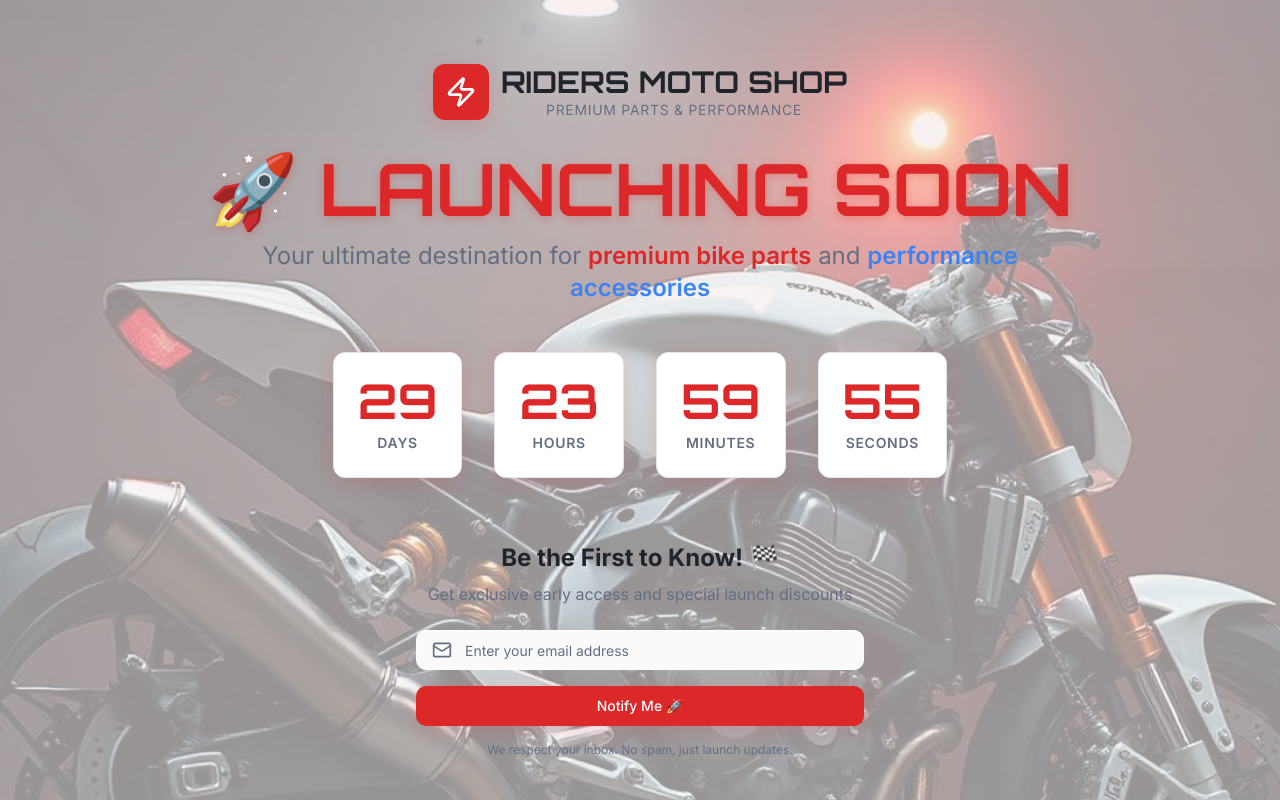
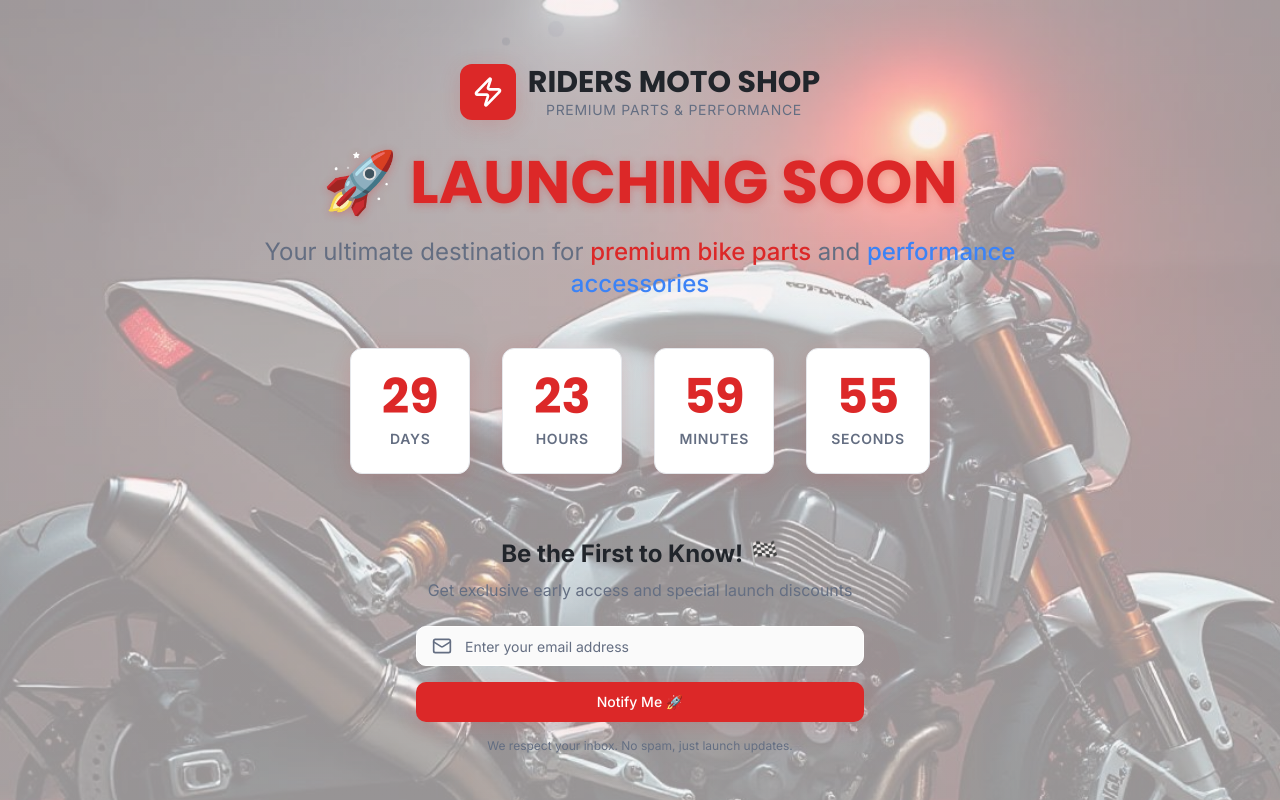
Before and after one commit to TrizenVenturesLLP/riders-moto-launch, a React (Vite) app: page / in a window 1280 px wide. Shown: the top 800 px of the page. Built offline with nearby package versions, Linux system fonts and the light colour scheme; the HTML template or start-up script is replaced by a standard one.

Commit message:
Update typography styles

```diff
--- a/index.html
+++ b/index.html
@@ -20,7 +20,7 @@
     <!-- Premium Typography -->
     <link rel="preconnect" href="https://fonts.googleapis.com">
     <link rel="preconnect" href="https://fonts.gstatic.com" crossorigin>
-    <link href="https://fonts.googleapis.com/css2?family=Orbitron:wght@400;700;900&family=Inter:wght@400;500;600;700&display=swap" rel="stylesheet">
+    <link href="https://fonts.googleapis.com/css2?family=Poppins:wght@400;500;600;700&family=Inter:wght@400;500;600;700&display=swap" rel="stylesheet">
   </head>
 
   <body>
--- a/src/index.css
+++ b/src/index.css
@@ -58,8 +58,9 @@ All colors MUST be HSL.
     --shadow-subtle: 0 2px 10px hsl(220 13% 15% / 0.08);
 
     /* Typography Scale */
-    --font-hero: 'Orbitron', 'Inter', sans-serif;
+    --font-hero: 'Poppins', 'Inter', sans-serif;
     --font-body: 'Inter', system-ui, sans-serif;
+    --font-headline: 'Poppins', 'Helvetica', sans-serif;
 
     /* Radius */
     --radius: 0.75rem;
--- a/src/pages/Index.tsx
+++ b/src/pages/Index.tsx
@@ -32,15 +32,15 @@ const Index = () => {
             </div>
 
             {/* Hero Text */}
-            <div className="text-center mb-12 space-y-4 hero-entrance" style={{ animationDelay: '0.3s' }}>
-              <h1 className="text-4xl md:text-6xl lg:text-7xl font-hero font-bold text-glow">
+            <div className="text-center mb-12 space-y-6 hero-entrance" style={{ animationDelay: '0.3s' }}>
+              <h1 className="text-4xl md:text-5xl lg:text-6xl font-headline font-bold leading-tight text-glow">
                 🚀 <span className="text-primary">LAUNCHING SOON</span>
               </h1>
-              <p className="text-lg md:text-xl lg:text-2xl text-muted-foreground max-w-3xl mx-auto leading-relaxed">
+              <p className="text-base md:text-xl lg:text-2xl text-muted-foreground max-w-3xl mx-auto leading-relaxed font-body font-normal">
                 Your ultimate destination for{' '}
-                <span className="text-primary font-semibold">premium bike parts</span>{' '}
+                <span className="text-primary font-medium">premium bike parts</span>{' '}
                 and{' '}
-                <span className="text-accent font-semibold">performance accessories</span>
+                <span className="text-accent font-medium">performance accessories</span>
               </p>
             </div>
 
--- a/tailwind.config.ts
+++ b/tailwind.config.ts
@@ -62,6 +62,7 @@ export default {
       fontFamily: {
         hero: ["var(--font-hero)"],
         body: ["var(--font-body)"],
+        headline: ["var(--font-headline)"],
       },
       backgroundImage: {
         'gradient-hero': 'var(--gradient-hero)',
```
